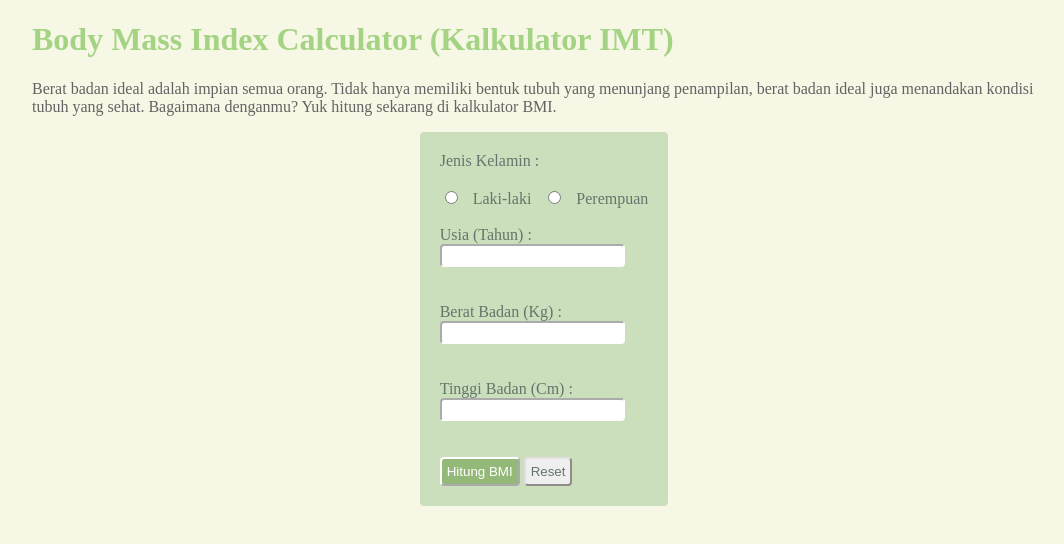
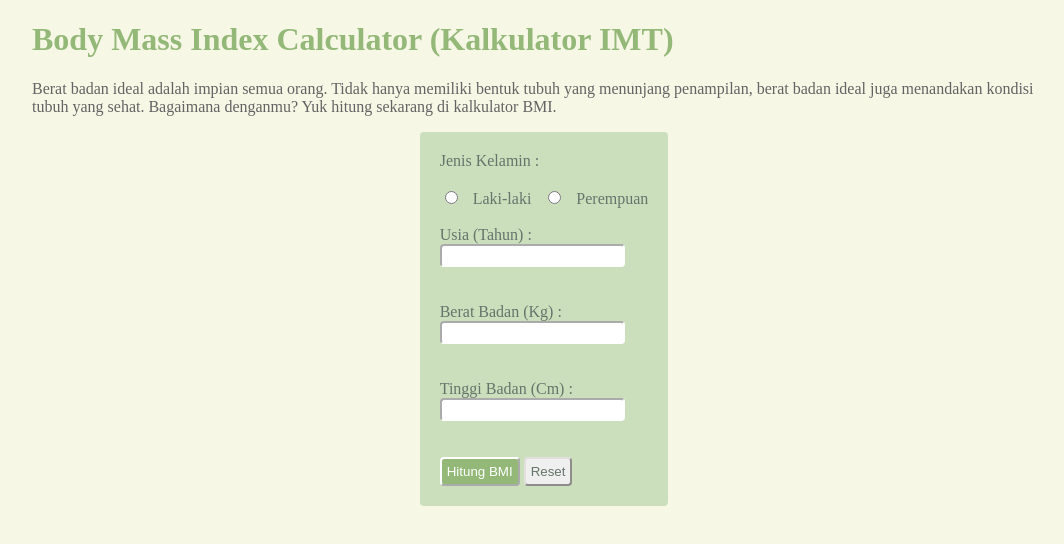
Before and after one commit to revou-fundamental-course/10-jul-23-PratiwiYonaP, a plain HTML site: page index.html in a window 1280 px wide. Shown: the whole page, without its empty margins (96-1160 px from the left). Drawn offline with Linux system fonts and the light colour scheme.

Commit message:
ubah warna h1

```diff
--- a/css/style.css
+++ b/css/style.css
@@ -5,7 +5,7 @@ body{
 }
 
 h1{
-    color: #a4d383;
+    color: #93b878;
     font-family: PT sans-serif;
     margin-left: 10%;
 }
```
